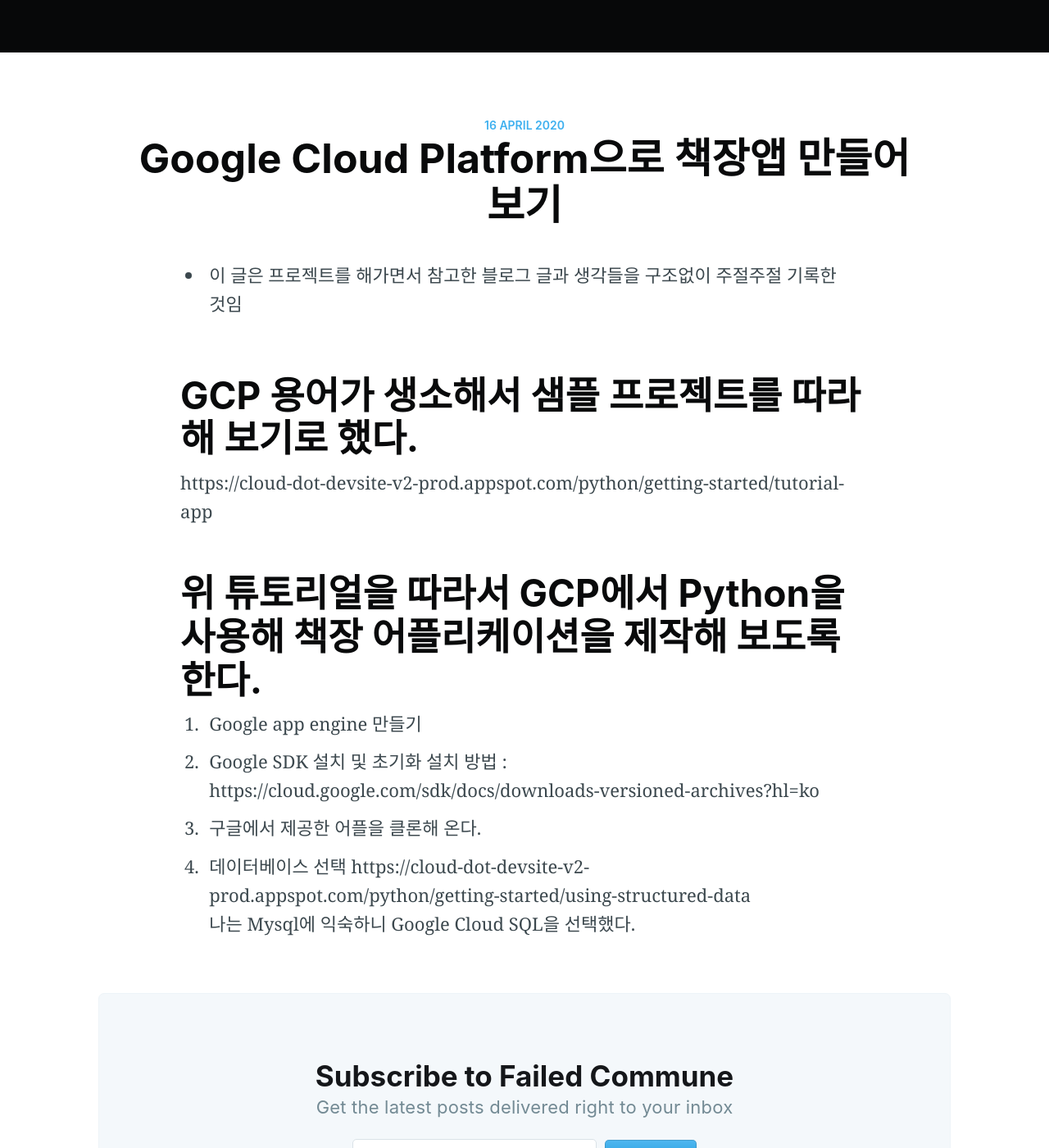
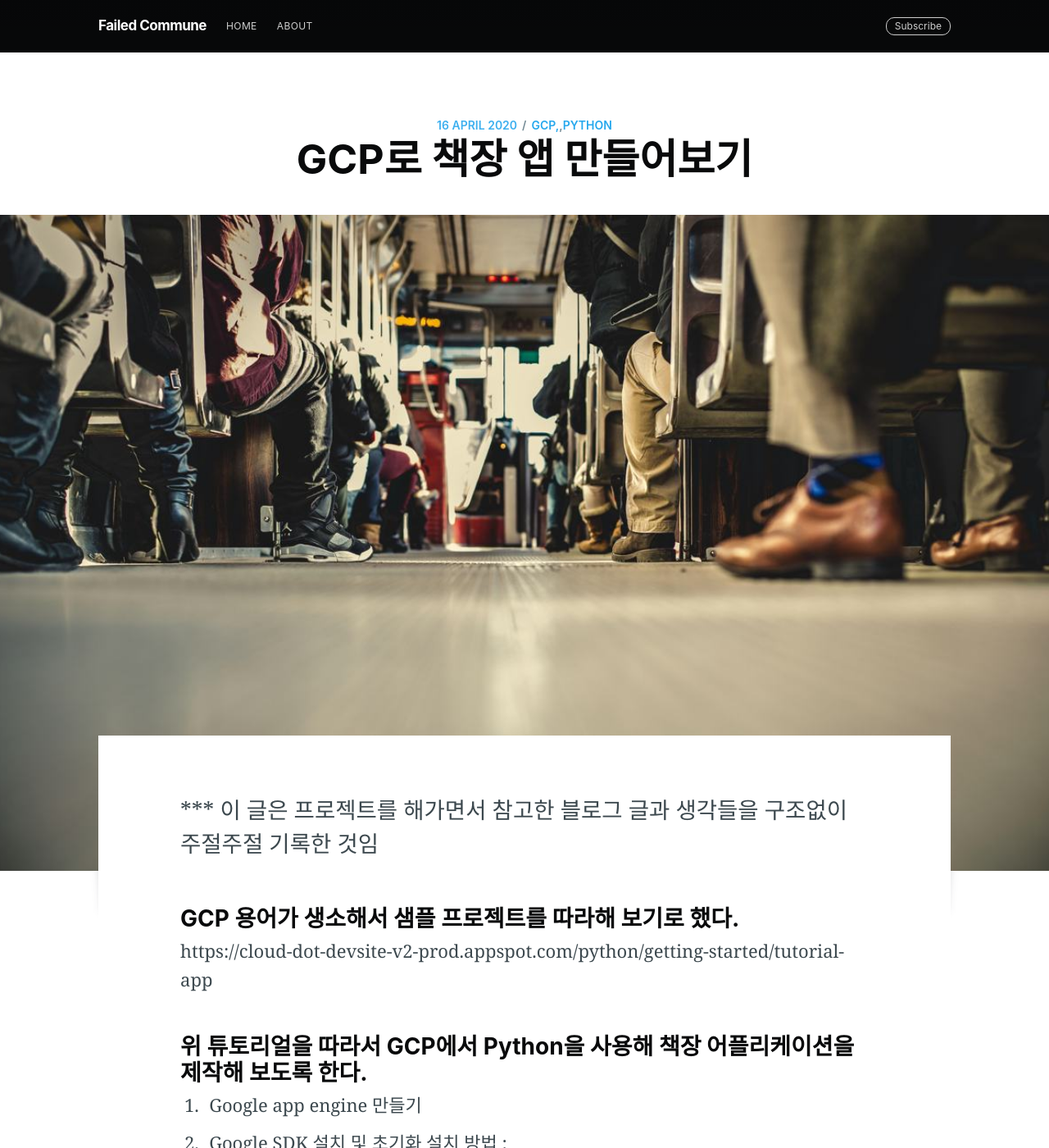
Before and after one commit to failed-commune/blog, a Jekyll site: the page built from _posts/2020-04-16-post.md, in a window 1280 px wide and 1400 px high. Shown: the whole window at 82% size. Built offline with Jekyll 4.4.1, drawn with Linux system fonts in a browser that asks for light colours; nearby versions of some CDN libraries; our own code applies the rules of GitHub Pages for plain Markdown files; comment, search, counter and statistics services are not loaded; some of the changed text lies outside the part shown.

Commit message:
updated posts

```diff
--- a/_posts/2020-04-16-post.md
+++ b/_posts/2020-04-16-post.md
@@ -1,17 +1,24 @@
 ---
-title: "Google Cloud Platform으로 책장앱 만들어보기"
+layout: post
+current: post
+cover: assets/images/bus.jpg
+navigation: True
+title: "GCP로 책장 앱 만들어보기"
 date: 2020-04-16
-categories: GCP, Python
+tags: GCP, Python
+class: post-template
+subclass: 'post'
+author: kwang
 ---
 
-* 이 글은 프로젝트를 해가면서 참고한 블로그 글과 생각들을 구조없이 주절주절 기록한 것임
+*** 이 글은 프로젝트를 해가면서 참고한 블로그 글과 생각들을 구조없이 주절주절 기록한 것임
 
 
-# GCP 용어가 생소해서 샘플 프로젝트를 따라해 보기로 했다.
+### GCP 용어가 생소해서 샘플 프로젝트를 따라해 보기로 했다.
 
 https://cloud-dot-devsite-v2-prod.appspot.com/python/getting-started/tutorial-app
 
-# 위 튜토리얼을 따라서 GCP에서 Python을 사용해 책장 어플리케이션을 제작해 보도록 한다.
+### 위 튜토리얼을 따라서 GCP에서 Python을 사용해 책장 어플리케이션을 제작해 보도록 한다.
 
 1. Google app engine 만들기
 
```
Also changed, not shown: _posts/2020-04-13-post.md (+13 -8 lines).
